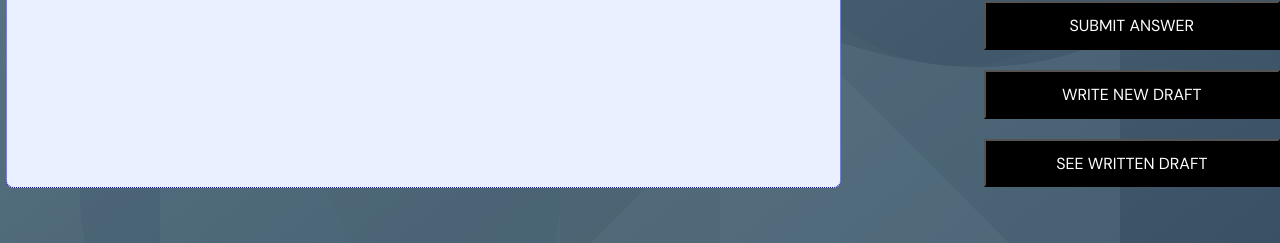
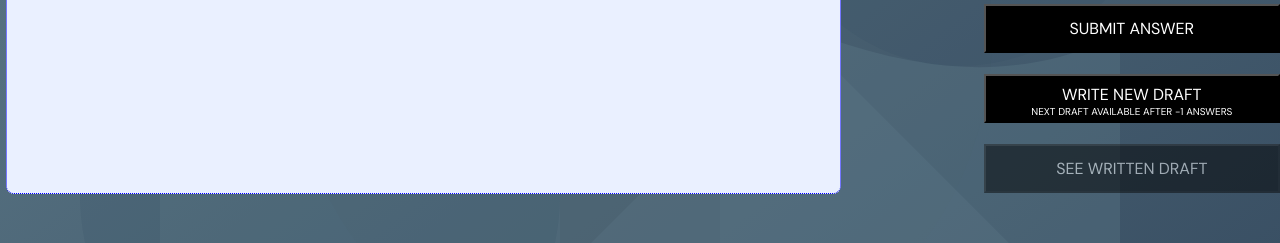
Before and after one commit to anantdevcs/autobio-front, a React (Create React App) app: page /editor in a window 1280 px wide. Shown: the part 446-689 px from the top of the page. Built offline with nearby package versions, Linux system fonts and the light colour scheme.

Commit message:
v2: selective enable of write and view draft

```diff
--- a/src/v2/EditorPage/EditorPage.css
+++ b/src/v2/EditorPage/EditorPage.css
@@ -98,3 +98,9 @@
 .announce {
   font-size: 10px;
 }
+.grayedOut {
+  opacity: 0.5;
+  pointer-events: none; /* Disable pointer events to prevent clicks */
+  cursor: not-allowed; /* Change the cursor to indicate the button is disabled */
+  /* Add any other styles to visually indicate the button is disabled */
+}
--- a/src/v2/EditorPage/EditorPage.js
+++ b/src/v2/EditorPage/EditorPage.js
@@ -21,6 +21,8 @@ const EditorPage = () => {
     const [question, SetQuestion] = useState('');
     const [isLoading, SetLoading] = useState(false);
     const [questionBefore, SetQuestionBefore] = useState(-1);
+    const [enableShowDraft, setEnableShowDraft] = useState(false);
+    const [enableWrite, setEnableWrite] = useState(false);
     const focusEditor = () => {
         editorRef.current.focus();
     };
@@ -50,6 +52,7 @@ const EditorPage = () => {
             SetQuestion(jsonData['question'])
 
 
+
         } catch (error) {
 
             console.error('Error fetching data:', error);
@@ -57,7 +60,7 @@ const EditorPage = () => {
 
     }
 
-    const acceptAnswer  = async () => {
+    const acceptAnswer = async () => {
         try {
             SetLoading(true);
             const email = localStorage.getItem("email");
@@ -68,7 +71,7 @@ const EditorPage = () => {
                 headers: {
                     'Content-Type': 'application/json',
                 },
-                    body: JSON.stringify({ 'tokenId': usercreds, 'email': email, autobioid: state.autobioid, answer: prompt_ans_user, question:question }),
+                body: JSON.stringify({ 'tokenId': usercreds, 'email': email, autobioid: state.autobioid, answer: prompt_ans_user, question: question }),
             });
             const jsonData = await response.json();
             if (response.status === 401) {
@@ -79,7 +82,7 @@ const EditorPage = () => {
             SetLoading(false);
             // SetQuestion(jsonData['question'])
             await startNewBio();
-                SetQuestionBefore(questionBefore - 1);
+            SetQuestionBefore(Math.max(0, questionBefore - 1));
             setEditorState(EditorState.createEmpty());
 
 
@@ -102,7 +105,7 @@ const EditorPage = () => {
                 headers: {
                     'Content-Type': 'application/json',
                 },
-                    body: JSON.stringify({ 'tokenId': usercreds, 'email': email, autobioid: state.autobioid, answer: prompt_ans_user, question:question }),
+                body: JSON.stringify({ 'tokenId': usercreds, 'email': email, autobioid: state.autobioid, answer: prompt_ans_user, question: question }),
             });
             const jsonData = await response.json();
             if (response.status === 401) {
@@ -122,7 +125,7 @@ const EditorPage = () => {
 
     }
 
-    const triggerWrite = async() => {
+    const triggerWrite = async () => {
         try {
             const email = localStorage.getItem("email");
             const usercreds = JSON.parse(localStorage.getItem("usercreds"));
@@ -132,7 +135,7 @@ const EditorPage = () => {
                 headers: {
                     'Content-Type': 'application/json',
                 },
-                    body: JSON.stringify({ 'tokenId': usercreds, 'email': email, autobioid: state.autobioid, answer: prompt_ans_user, question:question }),
+                body: JSON.stringify({ 'tokenId': usercreds, 'email': email, autobioid: state.autobioid, answer: prompt_ans_user, question: question }),
             });
             const jsonData = await response.json();
             debugger;
@@ -141,7 +144,9 @@ const EditorPage = () => {
                 navigator('/');
 
             }
-                toast.success("Writing has successfully started! Your bio will be ready in some time")
+            toast.success("Writing has successfully started! Your bio will be ready in some time");
+            setEnableShowDraft(true);
+            SetQuestionBefore(6);
 
 
 
@@ -152,7 +157,7 @@ const EditorPage = () => {
 
     }
 
-    const showDrafts = async() => {
+    const showDrafts = async () => {
         try {
             const email = localStorage.getItem("email");
             const usercreds = JSON.parse(localStorage.getItem("usercreds"));
@@ -169,11 +174,54 @@ const EditorPage = () => {
             }
             debugger;
             if (jsonData['status'] === 'machineWriting') {
-                    toast.info("Your bio is being written! This can take between 10 min to 30mins. Please check again later")
+                toast.info("Your bio is being written! This can take between 10 min to 30mins. Please check again later");
+                setEnableShowDraft(true);
             } else if (jsonData['status'] === 'editPreview') {
-                        navigator('/editPreview', { state: { autobioid: state.autobioid }});
+                navigator('/editPreview', { state: { autobioid: state.autobioid } });
+
+                setEnableShowDraft(true);
 
             } else if (jsonData['status'] === 'completed') {
+                setEnableShowDraft(true);
+            } else if (jsonData['status'] === 'not_started_yet') {
+
+            }
+
+
+
+        } catch (error) {
+            debugger;
+            console.error('Error fetching data:', error);
+        }
+
+    }
+
+    const loadDraftWritingSTatusOnLoad = async () => {
+        try {
+            const email = localStorage.getItem("email");
+            const usercreds = JSON.parse(localStorage.getItem("usercreds"));
+            const response = await fetch(backendUrl + '/getDraftsStatus', {
+                method: 'POST',
+                headers: {
+                    'Content-Type': 'application/json',
+                },
+                body: JSON.stringify({ 'tokenId': usercreds, 'email': email, autobioid: state.autobioid }),
+            });
+            const jsonData = await response.json();
+            if (response.status === 401) {
+                navigator('/');
+            }
+            debugger;
+            if (jsonData['status'] === 'machineWriting') {
+                toast.info("Your bio is being written! This can take between 10 min to 30mins. Please check again later");
+                setEnableShowDraft(true);
+            } else if (jsonData['status'] === 'editPreview') {
+
+                setEnableShowDraft(true);
+
+            } else if (jsonData['status'] === 'completed') {
+                setEnableShowDraft(true);
+            } else if (jsonData['status'] === 'not_started_yet') {
 
             }
 
@@ -209,6 +257,7 @@ const EditorPage = () => {
                 SetQuestion(jsonData['question']);
                 SetLoading(false);
                 await getAllInfoForThisAutobio();
+                await loadDraftWritingSTatusOnLoad();
             } catch (error) {
 
                 console.error('Error fetching data:', error);
@@ -226,7 +275,7 @@ const EditorPage = () => {
         <div className='editor-screen'>
             <Navbar />
             <div className='questionArea'>
-{isLoading ?  <Spinner /> :  question }
+                {isLoading ? <Spinner /> : question}
 
             </div>
             <div className='editorContainer'>
@@ -260,12 +309,14 @@ const EditorPage = () => {
                             <button className='stdbutton  editorActionButton' onClick={acceptAnswer} >Submit Answer</button>
                         </div>
                         <div className='buttonFakeContaainer'>
-                         <button className='stdbutton  editorActionButton' onClick={triggerWrite} >Write new draft
-                         {/* <div className='announce'>Next draft available after {questionBefore} answers</div> */}
+                            <button className={`stdbutton editorActionButton  ${questionBefore > 0 ? 'grayedOut' : ''} `} disabled={questionBefore > 0} onClick={triggerWrite} >Write new draft
+                                <div className='announce'>Next draft available after {questionBefore} answers</div>
                             </button>
                         </div>
                         <div className='buttonFakeContaainer'>
-                         <button className='stdbutton  editorActionButton' onClick={showDrafts} >See Written Draft</button>
+                            <button className={`stdbutton editorActionButton  ${!enableShowDraft ? 'grayedOut' : ''}`} onClick={showDrafts} disabled={!enableShowDraft}>
+                                See Written Draft
+                            </button>
                         </div>
 
 
--- a/src/v2/HomePage/Configure.js
+++ b/src/v2/HomePage/Configure.js
@@ -152,7 +152,7 @@ const Configure = () => {
 
 
                 </div>
-                <input type="text" value={age} onChange={handleAgeChange} placeholder="Enter your age" style={{ margin: '8px' }} />
+                <input type="text"  onChange={handleAgeChange} placeholder="Enter your age" style={{ margin: '8px' }} />
                 <button className={option === '' || age === 0 || !age ? 'disabledButton' : 'stdbutton'} disabled={option === ''} onClick={addConfisToBioAndgotoEditor} >continue</button>
 
             </div>
```
Also changed, not shown: src/v2/CommonComponents/ProgressBar.js (added, +11 -0 lines). Lines whose indentation alone changed are shown as unchanged.
